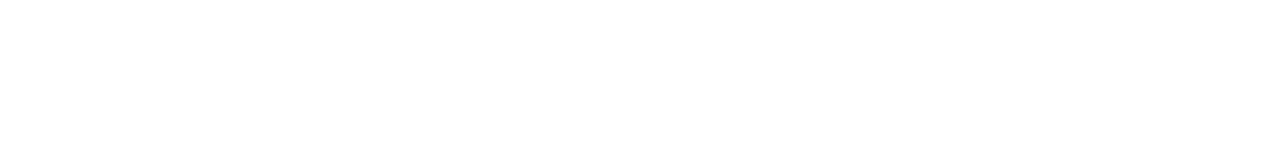
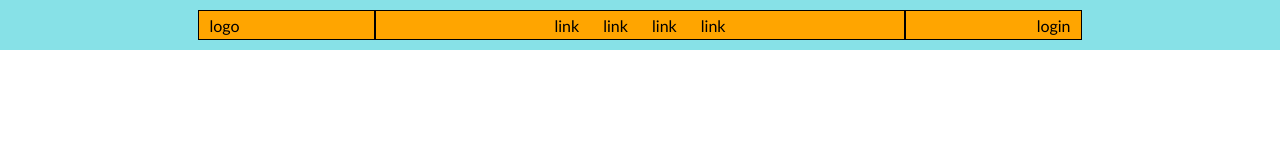
Before and after one commit to CarloDM/htmlcss-struttura-discord, a plain HTML site: page index.html in a window 1280 px wide. Drawn offline with Linux system fonts and the light colour scheme.

Commit message:
header bar

```diff
--- a/css/style.css
+++ b/css/style.css
@@ -7,3 +7,58 @@
 body{
   font-family: 'Gill Sans', 'Gill Sans MT', Calibri, 'Trebuchet MS', sans-serif;
 }
+
+.container{
+  display: flex;
+  flex-direction: column;
+  align-items: center;
+
+}
+
+.container header{
+align-items: center;
+justify-content: center;
+width: 100%;
+height: 50px;
+background-color: rgb(135, 225, 231);
+}
+
+.header-bar {
+  display: flex;
+  width: 69%;
+  height: 30px;
+  background-color: orange;
+
+}
+
+.header-bar .logo ,
+.header-bar nav ,
+.header-bar .login {
+  border: 1px solid black;
+  display: flex;
+  align-items: center;
+
+}
+
+.header-bar .logo{
+  width: 20%;
+  padding-left: 10px;
+}
+
+.header-bar nav {
+  width: 60%;
+  text-align: center;
+  justify-content: center;
+}
+
+.header-bar nav ul li{
+  list-style: none;
+  display: inline-block;
+  padding: 0 10px;
+}
+
+.header-bar .login{
+  width: 20%;
+  justify-content: end;
+  padding-right: 10px;
+}
--- a/index.html
+++ b/index.html
@@ -9,6 +9,31 @@
 </head>
 <body>
 
+  <div class="container">
+
+    <header class="container">
+
+      <div class="header-bar">
+
+        <div class="logo">logo</div>
+        <nav>
+          <ul>
+            <li>link</li>
+            <li>link</li>
+            <li>link</li>
+            <li>link</li>
+          </ul>
+
+        </nav>
+        <div class="login">login</div>
+
+      </div>
+
+    </header>
+
+
+  </div>
+
 
 </body>
 </html>
```
